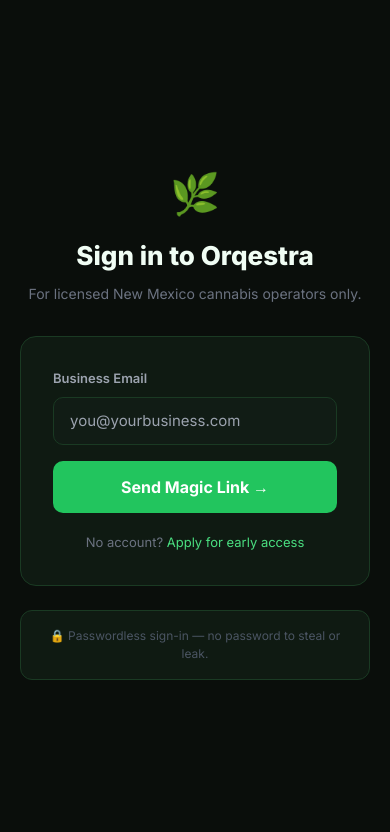
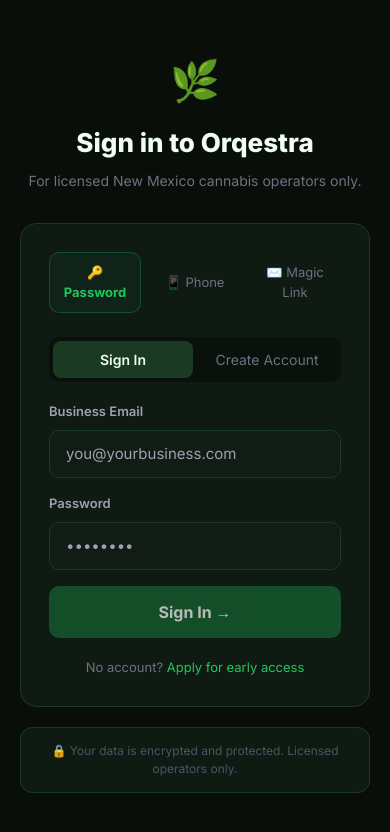
Before and after one commit to orqestraX/orqestra-app, a Next.js app: page /auth/signin in a window 390 px wide. Shown: the top 832 px of the page. Built offline with nearby package versions, Linux system fonts and the light colour scheme; no server answers.

Commit message:
feat: multi-method auth — password, phone OTP, magic link; fix redirect URL

```diff
--- a/app/auth/signin/page.tsx
+++ b/app/auth/signin/page.tsx
@@ -3,74 +3,306 @@
 import { createClient } from '@/lib/supabase/client'
 import Link from 'next/link'
 
+type AuthMethod = 'password' | 'phone' | 'magic'
+type AuthMode = 'signin' | 'signup'
+type PhoneStep = 'number' | 'otp'
+
 export default function SignInPage() {
+  const [method, setMethod] = useState<AuthMethod>('password')
+  const [mode, setMode] = useState<AuthMode>('signin')
+  const [phoneStep, setPhoneStep] = useState<PhoneStep>('number')
   const [email, setEmail] = useState('')
+  const [password, setPassword] = useState('')
+  const [phone, setPhone] = useState('')
+  const [otp, setOtp] = useState('')
   const [loading, setLoading] = useState(false)
   const [sent, setSent] = useState(false)
   const [error, setError] = useState('')
+  const [message, setMessage] = useState('')
+
   const supabase = createClient()
+  const getRedirectTo = () =>
+    typeof window !== 'undefined'
+      ? window.location.origin + '/auth/callback'
+      : 'https://orqestrax.com/auth/callback'
 
-  const handleSignIn = async (e: React.FormEvent) => {
+  // Email + Password
+  const handlePassword = async (e: { preventDefault: () => void }) => {
+    e.preventDefault()
+    setLoading(true)
+    setError('')
+    if (mode === 'signup') {
+      const { error } = await supabase.auth.signUp({
+        email: email.trim().toLowerCase(),
+        password,
+        options: { emailRedirectTo: getRedirectTo() },
+      })
+      setLoading(false)
+      if (error) { setError(error.message); return }
+      setMessage('Check your email to confirm your account, then come back to sign in.')
+    } else {
+      const { error } = await supabase.auth.signInWithPassword({
+        email: email.trim().toLowerCase(),
+        password,
+      })
+      setLoading(false)
+      if (error) { setError(error.message); return }
+      window.location.href = '/dashboard'
+    }
+  }
+
+  // Magic Link
+  const handleMagicLink = async (e: { preventDefault: () => void }) => {
     e.preventDefault()
     setLoading(true)
     setError('')
     const { error } = await supabase.auth.signInWithOtp({
       email: email.trim().toLowerCase(),
-      options: {
-        emailRedirectTo: process.env.NEXT_PUBLIC_APP_URL + '/auth/callback',
-      },
+      options: { emailRedirectTo: getRedirectTo() },
     })
     setLoading(false)
     if (error) { setError(error.message); return }
     setSent(true)
   }
 
+  // Phone OTP — send
+  const handleSendOtp = async (e: { preventDefault: () => void }) => {
+    e.preventDefault()
+    setLoading(true)
+    setError('')
+    const { error } = await supabase.auth.signInWithOtp({ phone })
+    setLoading(false)
+    if (error) { setError(error.message); return }
+    setPhoneStep('otp')
+  }
+
+  // Phone OTP — verify
+  const handleVerifyOtp = async (e: { preventDefault: () => void }) => {
+    e.preventDefault()
+    setLoading(true)
+    setError('')
+    const { error } = await supabase.auth.verifyOtp({ phone, token: otp, type: 'sms' })
+    setLoading(false)
+    if (error) { setError(error.message); return }
+    window.location.href = '/dashboard'
+  }
+
+  const switchMethod = (m: AuthMethod) => {
+    setMethod(m)
+    setError('')
+    setSent(false)
+    setMessage('')
+    setPhoneStep('number')
+    setOtp('')
+  }
+
+  // ─── styles ───
+  const bg = '#0a0e0b'
+  const cardBg = '#0f1a12'
+  const border = '#1a3a23'
+  const green = '#22c55e'
+  const text = '#f0fdf4'
+  const textMuted = '#6b7280'
+  const textSub = '#9ca3af'
+
+  const tabStyle = (active: boolean): React.CSSProperties => ({
+    flex: 1,
+    padding: '10px 6px',
+    background: active ? '#0f2318' : 'transparent',
+    border: active ? '1px solid #22c55e44' : '1px solid transparent',
+    borderRadius: 10,
+    color: active ? green : textMuted,
+    fontWeight: active ? 700 : 400,
+    fontSize: 13,
+    cursor: 'pointer',
+  })
+
+  const inputStyle: React.CSSProperties = {
+    width: '100%',
+    background: '#111c15',
+    border: '1px solid #1a3a23',
+    borderRadius: 10,
+    padding: '12px 16px',
+    color: text,
+    fontSize: 15,
+    outline: 'none',
+    boxSizing: 'border-box',
+    marginBottom: 16,
+  }
+
+  const btnStyle = (disabled: boolean): React.CSSProperties => ({
+    width: '100%',
+    background: disabled ? '#166534' : green,
+    color: '#fff',
+    border: 'none',
+    borderRadius: 10,
+    padding: '14px',
+    fontWeight: 700,
+    fontSize: 16,
+    cursor: disabled ? 'not-allowed' : 'pointer',
+    opacity: disabled ? 0.7 : 1,
+  })
+
+  const labelStyle: React.CSSProperties = {
+    display: 'block',
+    fontSize: 13,
+    fontWeight: 600,
+    color: textSub,
+    marginBottom: 8,
+  }
+
+  const errorBox = (msg: string) => msg ? (
+    <div style={{ background: '#450a0a', border: '1px solid #7f1d1d', borderRadius: 8, padding: '10px 14px', marginBottom: 16, color: '#fca5a5', fontSize: 13 }}>
+      {msg}
+    </div>
+  ) : null
+
   return (
-    <div style={{ background: '#0a0e0b', minHeight: '100vh', display: 'flex', alignItems: 'center', justifyContent: 'center', padding: 20 }}>
-      <div style={{ width: '100%', maxWidth: 400 }}>
+    <div style={{ background: bg, minHeight: '100vh', display: 'flex', alignItems: 'center', justifyContent: 'center', padding: 20 }}>
+      <div style={{ width: '100%', maxWidth: 420 }}>
+
         <div style={{ textAlign: 'center', marginBottom: 32 }}>
           <div style={{ fontSize: 40, marginBottom: 12 }}>🌿</div>
-          <h1 style={{ fontSize: 26, fontWeight: 800, color: '#f0fdf4' }}>Sign in to Orqestra</h1>
-          <p style={{ color: '#6b7280', marginTop: 8, fontSize: 14 }}>For licensed New Mexico cannabis operators only.</p>
+          <h1 style={{ fontSize: 26, fontWeight: 800, color: text, margin: 0 }}>Sign in to Orqestra</h1>
+          <p style={{ color: textMuted, marginTop: 8, fontSize: 14 }}>For licensed New Mexico cannabis operators only.</p>
         </div>
 
-        {sent ? (
-          <div style={{ background: '#0f2318', border: '1px solid #22c55e44', borderRadius: 16, padding: 32, textAlign: 'center' }}>
-            <div style={{ fontSize: 40, marginBottom: 16 }}>📬</div>
-            <h2 style={{ color: '#4ade80', fontWeight: 700, marginBottom: 8 }}>Check your email</h2>
-            <p style={{ color: '#9ca3af', fontSize: 14 }}>We sent a magic link to <strong style={{ color: '#d1fae5' }}>{email}</strong>. Click it to sign in — no password needed.</p>
-            <p style={{ color: '#6b7280', fontSize: 12, marginTop: 16 }}>Link expires in 10 minutes. Check spam if you don't see it.</p>
+        <div style={{ background: cardBg, border: '1px solid ' + border, borderRadius: 16, padding: 28 }}>
+
+          {/* Method tabs */}
+          <div style={{ display: 'flex', gap: 8, marginBottom: 24 }}>
+            <button style={tabStyle(method === 'password')} onClick={() => switchMethod('password')}>
+              🔑 Password
+            </button>
+            <button style={tabStyle(method === 'phone')} onClick={() => switchMethod('phone')}>
+              📱 Phone
+            </button>
+            <button style={tabStyle(method === 'magic')} onClick={() => switchMethod('magic')}>
+              ✉️ Magic Link
+            </button>
           </div>
-        ) : (
-          <form onSubmit={handleSignIn} style={{ background: '#0f1a12', border: '1px solid #1a3a23', borderRadius: 16, padding: 32 }}>
-            <label style={{ display: 'block', fontSize: 13, fontWeight: 600, color: '#9ca3af', marginBottom: 8 }}>
-              Business Email
-            </label>
-            <input
-              type='email'
-              required
-              value={email}
-              onChange={e => setEmail(e.target.value)}
-              placeholder='you@yourbusiness.com'
-              style={{ width: '100%', background: '#111c15', border: '1px solid #1a3a23', borderRadius: 10, padding: '12px 16px', color: '#f0fdf4', fontSize: 15, outline: 'none', boxSizing: 'border-box', marginBottom: 16 }}
-            />
-            {error && (
-              <div style={{ background: '#450a0a', border: '1px solid #7f1d1d', borderRadius: 8, padding: '10px 14px', marginBottom: 16, color: '#fca5a5', fontSize: 13 }}>
-                {error}
+
+          {/* ── Email + Password ── */}
+          {method === 'password' && !message && (
+            <>
+              <div style={{ display: 'flex', gap: 4, marginBottom: 20, background: '#0a100c', borderRadius: 10, padding: 4 }}>
+                <button onClick={() => { setMode('signin'); setError('') }}
+                  style={{ flex: 1, padding: '8px', background: mode === 'signin' ? '#1a3a23' : 'transparent', border: 'none', borderRadius: 8, color: mode === 'signin' ? text : textMuted, fontWeight: mode === 'signin' ? 600 : 400, fontSize: 14, cursor: 'pointer' }}>
+                  Sign In
+                </button>
+                <button onClick={() => { setMode('signup'); setError('') }}
+                  style={{ flex: 1, padding: '8px', background: mode === 'signup' ? '#1a3a23' : 'transparent', border: 'none', borderRadius: 8, color: mode === 'signup' ? text : textMuted, fontWeight: mode === 'signup' ? 600 : 400, fontSize: 14, cursor: 'pointer' }}>
+                  Create Account
+                </button>
               </div>
-            )}
-            <button type='submit' disabled={loading || !email}
-              style={{ width: '100%', background: loading ? '#166534' : '#22c55e', color: '#fff', border: 'none', borderRadius: 10, padding: '14px', fontWeight: 700, fontSize: 16, cursor: loading ? 'not-allowed' : 'pointer' }}>
-              {loading ? 'Sending...' : 'Send Magic Link →'}
-            </button>
-            <div style={{ textAlign: 'center', marginTop: 20, fontSize: 13, color: '#6b7280' }}>
-              No account? <Link href='/onboarding' style={{ color: '#4ade80' }}>Apply for early access</Link>
+              <form onSubmit={handlePassword}>
+                <label style={labelStyle}>Business Email</label>
+                <input type="email" required value={email} onChange={e => setEmail(e.target.value)} placeholder="you@yourbusiness.com" style={inputStyle} />
+                <label style={labelStyle}>
+                  Password{' '}
+                  {mode === 'signup' && <span style={{ color: textMuted, fontWeight: 400 }}>(min. 8 characters)</span>}
+                </label>
+                <input type="password" required minLength={8} value={password} onChange={e => setPassword(e.target.value)} placeholder="••••••••" style={inputStyle} />
+                {errorBox(error)}
+                <button type="submit" disabled={loading || !email || !password} style={btnStyle(loading || !email || !password)}>
+                  {loading ? 'Please wait…' : mode === 'signin' ? 'Sign In →' : 'Create Account →'}
+                </button>
+              </form>
+            </>
+          )}
+
+          {method === 'password' && message && (
+            <div style={{ textAlign: 'center', padding: '16px 0' }}>
+              <div style={{ fontSize: 40, marginBottom: 12 }}>📬</div>
+              <h2 style={{ color: green, fontWeight: 700, marginBottom: 8 }}>Check your email</h2>
+              <p style={{ color: textSub, fontSize: 14 }}>{message}</p>
+              <button onClick={() => setMessage('')} style={{ marginTop: 16, background: 'transparent', border: '1px solid ' + border, borderRadius: 8, color: textMuted, padding: '8px 16px', cursor: 'pointer', fontSize: 13 }}>
+                ← Back
+              </button>
             </div>
-          </form>
-        )}
+          )}
 
-        <div style={{ marginTop: 24, padding: 16, background: '#0f1a12', border: '1px solid #1a3a23', borderRadius: 12, fontSize: 12, color: '#4b5563', textAlign: 'center' }}>
-          🔒 Passwordless sign-in — no password to steal or leak.
+          {/* ── Phone OTP ── */}
+          {method === 'phone' && phoneStep === 'number' && (
+            <form onSubmit={handleSendOtp}>
+              <label style={labelStyle}>Phone Number</label>
+              <input type="tel" required value={phone} onChange={e => setPhone(e.target.value)} placeholder="+1 505 555 0100" style={inputStyle} />
+              <p style={{ color: textMuted, fontSize: 12, marginBottom: 16, marginTop: -10 }}>Include country code (e.g. +1 for US)</p>
+              {errorBox(error)}
+              <button type="submit" disabled={loading || !phone} style={btnStyle(loading || !phone)}>
+                {loading ? 'Sending…' : 'Send Code →'}
+              </button>
+            </form>
+          )}
+
+          {method === 'phone' && phoneStep === 'otp' && (
+            <form onSubmit={handleVerifyOtp}>
+              <p style={{ color: textSub, fontSize: 14, marginBottom: 16 }}>
+                Enter the 6-digit code sent to <strong style={{ color: text }}>{phone}</strong>
+              </p>
+              <label style={labelStyle}>Verification Code</label>
+              <input
+                type="text"
+                inputMode="numeric"
+                pattern="[0-9]*"
+                maxLength={6}
+                required
+                value={otp}
+                onChange={e => setOtp(e.target.value.replace(/D/g, ''))}
+                placeholder="000000"
+                style={{ ...inputStyle, letterSpacing: '0.4em', textAlign: 'center', fontSize: 26 }}
+                autoFocus
+              />
+              {errorBox(error)}
+              <button type="submit" disabled={loading || otp.length < 6} style={btnStyle(loading || otp.length < 6)}>
+                {loading ? 'Verifying…' : 'Verify & Sign In →'}
+              </button>
+              <button type="button" onClick={() => { setPhoneStep('number'); setOtp(''); setError('') }}
+                style={{ marginTop: 10, width: '100%', background: 'transparent', border: '1px solid ' + border, borderRadius: 10, color: textMuted, padding: '10px', cursor: 'pointer', fontSize: 14 }}>
+                ← Change number
+              </button>
+            </form>
+          )}
+
+          {/* ── Magic Link ── */}
+          {method === 'magic' && !sent && (
+            <form onSubmit={handleMagicLink}>
+              <p style={{ color: textSub, fontSize: 14, marginBottom: 16 }}>
+                We’ll email you a one-click sign-in link — no password needed.
+              </p>
+              <label style={labelStyle}>Business Email</label>
+              <input type="email" required value={email} onChange={e => setEmail(e.target.value)} placeholder="you@yourbusiness.com" style={inputStyle} />
+              {errorBox(error)}
+              <button type="submit" disabled={loading || !email} style={btnStyle(loading || !email)}>
+                {loading ? 'Sending…' : 'Send Magic Link →'}
+              </button>
+            </form>
+          )}
+
+          {method === 'magic' && sent && (
+            <div style={{ textAlign: 'center', padding: '16px 0' }}>
+              <div style={{ fontSize: 40, marginBottom: 16 }}>📬</div>
+              <h2 style={{ color: green, fontWeight: 700, marginBottom: 8 }}>Check your email</h2>
+              <p style={{ color: textSub, fontSize: 14 }}>
+                We sent a magic link to <strong style={{ color: '#d1fae5' }}>{email}</strong>. Click it to sign in.
+              </p>
+              <p style={{ color: textMuted, fontSize: 12, marginTop: 12 }}>
+                Link expires in 10 minutes. Check spam if you don’t see it.
+              </p>
+            </div>
+          )}
+
+          {/* Footer */}
+          {!(method === 'password' && message) && !(method === 'magic' && sent) && (
+            <div style={{ textAlign: 'center', marginTop: 20, fontSize: 13, color: textMuted }}>
+              No account?{' '}
+              <Link href="/onboarding" style={{ color: green }}>Apply for early access</Link>
+            </div>
+          )}
+        </div>
+
+        <div style={{ marginTop: 20, padding: 14, background: cardBg, border: '1px solid ' + border, borderRadius: 12, fontSize: 12, color: '#4b5563', textAlign: 'center' }}>
+          🔒 Your data is encrypted and protected. Licensed operators only.
         </div>
       </div>
     </div>
```
